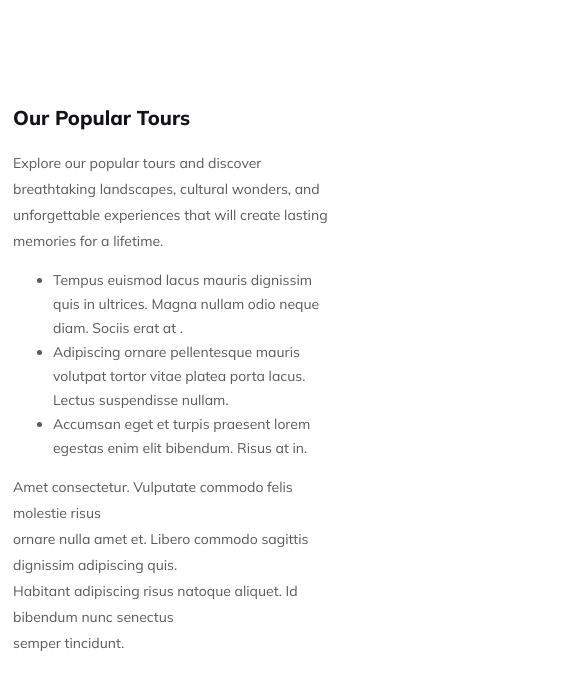
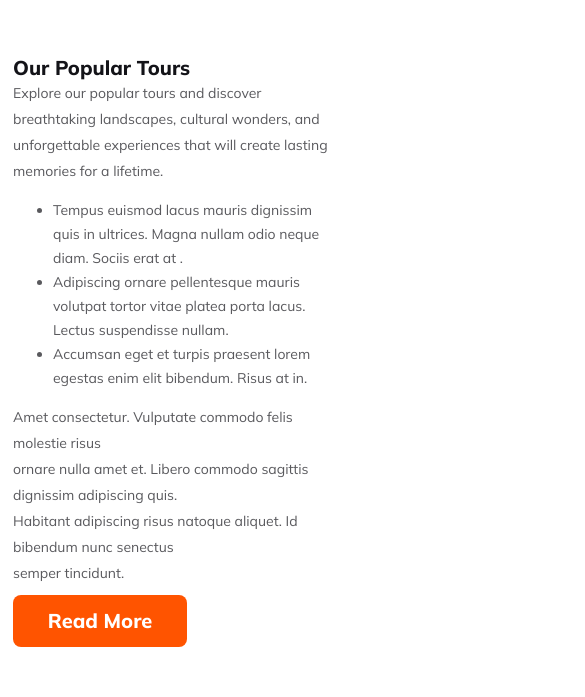
Before and after one commit to ymofficial/Assignment-2, a plain HTML site: page index.html in a window 390 px wide. Shown: the part 646-1343 px from the top of the page, 585 px wide, since content can reach past the window. Drawn offline with Linux system fonts and the light colour scheme.

Commit message:
width error fixed

```diff
--- a/styles/styles.css
+++ b/styles/styles.css
@@ -155,7 +155,7 @@ section{
 .section-1{
     display: flex;
     justify-content: center;
-    flex-direction: row ;
+    /* flex-direction: row ; */
     /* gap: 50px; */
     margin-top: 200px;
 }
@@ -163,6 +163,7 @@ section{
 .sec1-text{
     width: 1440px;
     height: 694px;
+    margin-top: -50px;
 }
 .sec1-title{
     color: #131318;
@@ -180,6 +181,7 @@ section{
     font-style: normal;
     font-weight: 400;
     line-height: 26px; /* 162.5% */
+    margin-top: -20px;
 }
 .sec1-list{
     color: rgba(19, 19, 24, 0.70);
@@ -213,13 +215,14 @@ section{
     font-style: normal;
     font-weight: 800;
     line-height: normal;
+    margin-top: -5px;
 }
 
 /* section-2  */
 .section-2{
 
     text-align: center;
-    margin-top: -100px;
+    margin-top: -50px;
 
 }
 
@@ -542,6 +545,12 @@ footer{
 
 /* Responsive for mobile device 576px  */
 
+@media only screen and (max-width:600px) {
+    .section-1{
+        flex-direction: column;
+    }
+}
+
 @media screen and (max-width:576px) {
     header{
         padding: 5px; /* top-bottom:30px and left-right:130px*/
@@ -602,8 +611,7 @@ footer{
 
     .section-1{
         display: flex;
-        flex-direction: column;
-        margin: auto;
+        /* flex-direction: column; */
     }
 
     .section-2{
@@ -677,6 +685,10 @@ footer{
    .sec1-title{
     font-size: 20px;
 
+   }
+
+   .sec1-text{
+    width: 100%;
    }
 
    .sec1-text1{
```
